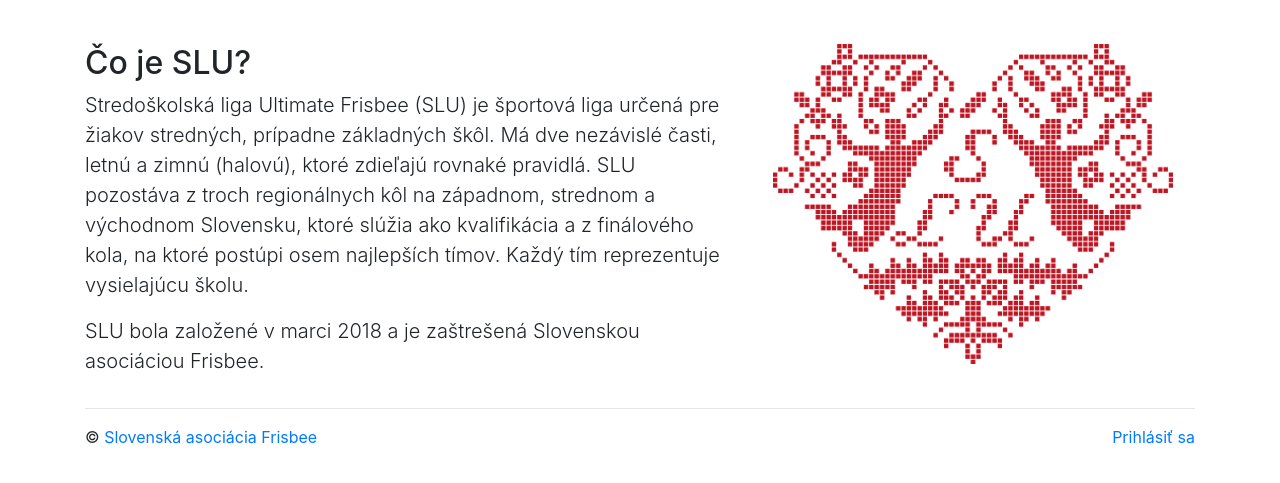
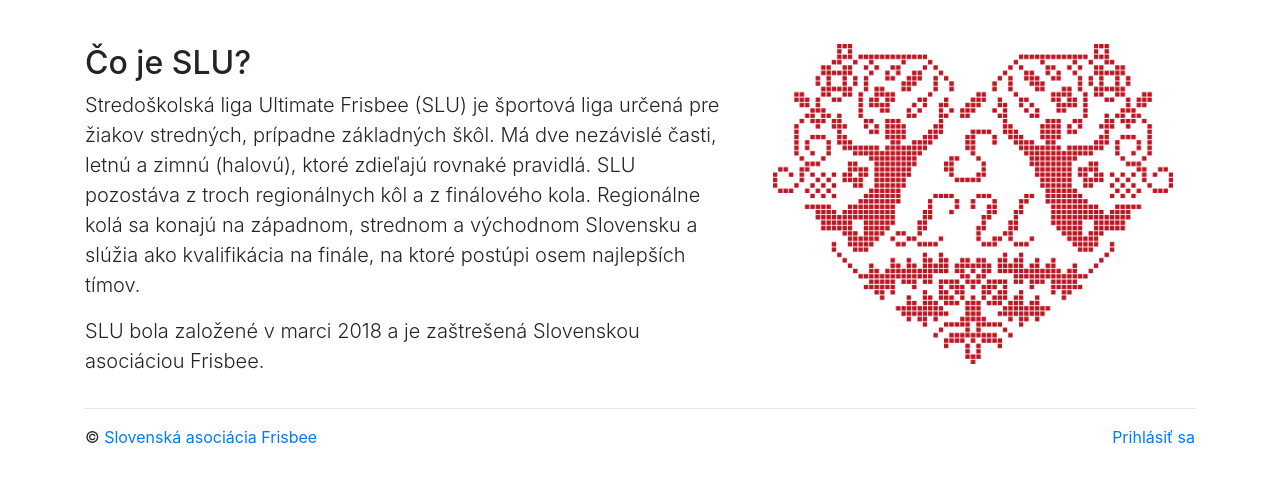
Before and after one commit to MartinStevko/SLU, a Django app: page / in a window 1280 px wide. Shown: the part 56-539 px from the top of the page. Run offline with Django 3.2, Linux system fonts and the light colour scheme; data that the repository does not hold is empty; parts of the project's set-up code (start-up, migrations or seed data) failed here and were passed over; some libraries are stand-ins or nearby versions.

Commit message:
Minority changes

```diff
--- a/content/templates/content/about_slu.html
+++ b/content/templates/content/about_slu.html
@@ -6,9 +6,9 @@
         <p class="lead">
             Stredoškolská liga Ultimate Frisbee (SLU) je športová liga určená pre žiakov stredných,
             prípadne základných škôl. Má dve nezávislé časti, letnú a zimnú (halovú), ktoré zdieľajú
-            rovnaké pravidlá. SLU pozostáva z troch regionálnych kôl na západnom, strednom a východnom
-            Slovensku, ktoré slúžia ako kvalifikácia a z finálového kola, na ktoré postúpi osem
-            najlepších tímov. Každý tím reprezentuje vysielajúcu školu.
+            rovnaké pravidlá. SLU pozostáva z troch regionálnych kôl a z finálového kola. Regionálne
+            kolá sa konajú na západnom, strednom a východnom Slovensku a slúžia ako kvalifikácia
+            na finále, na ktoré postúpi osem najlepších tímov.
         </p>
         <p class="lead">
             SLU bola založené v marci 2018 a je zaštrešená Slovenskou asociáciou Frisbee.
```
